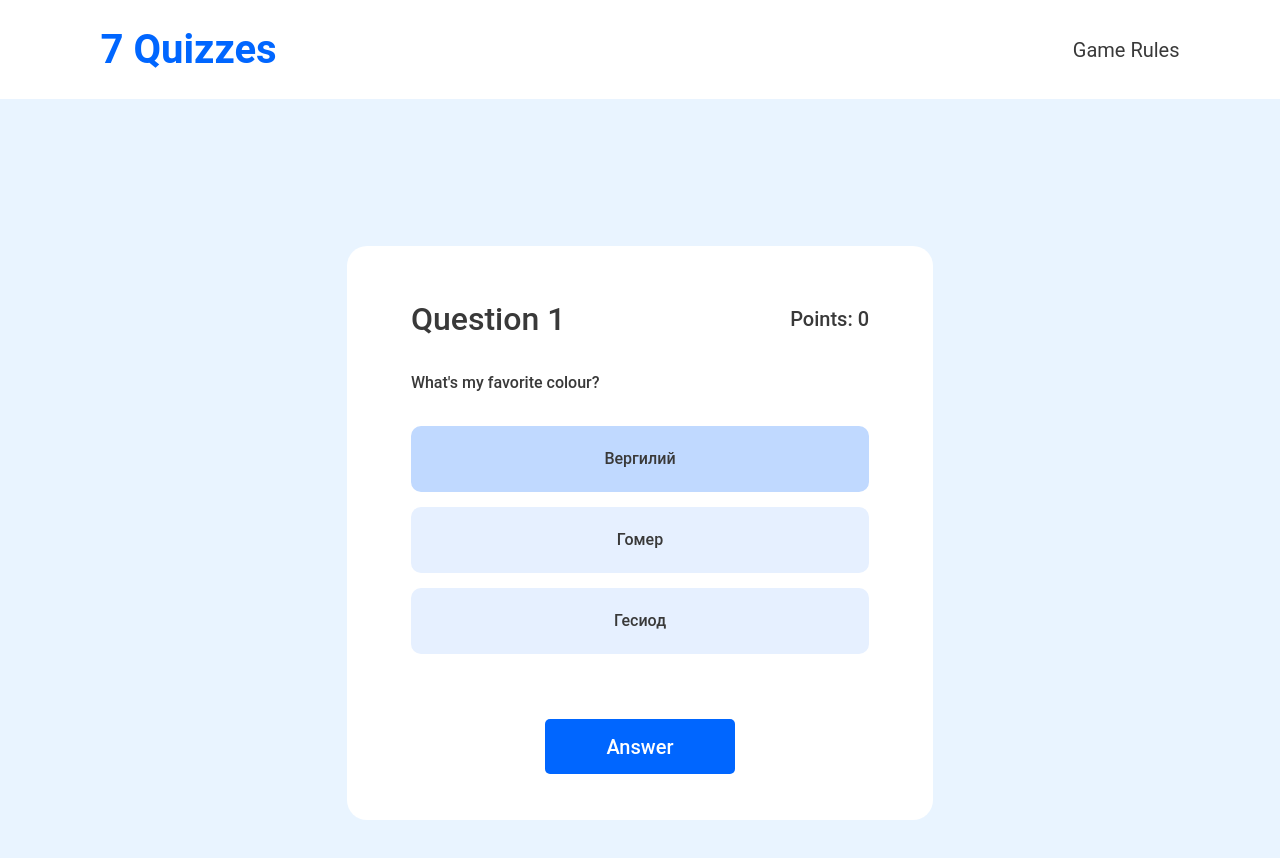
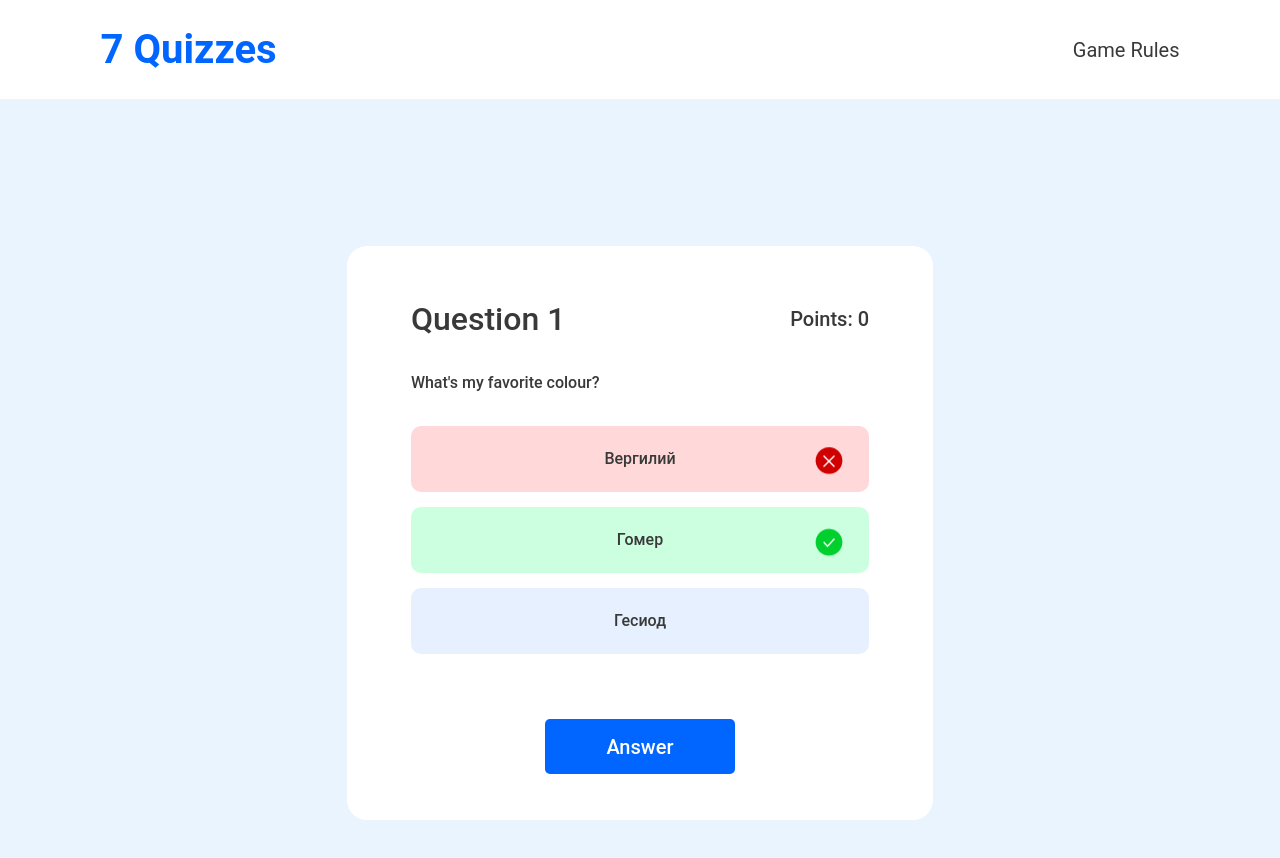
Before and after one commit to YuliaVorotintseva/7quizzes-frontend, a React (Vite) app: page /game in a window 1280 px wide. Both pictures are taken after a click on the label "Вергилий". Shown: the top 858 px of the page. Built offline with nearby package versions, Linux system fonts and the light colour scheme.

Commit message:
feat: updated Answer component and it's style

```diff
--- a/src/components/Answer/Answer.tsx
+++ /dev/null
@@ -1,23 +0,0 @@
-import React from "react";
-
-import "./answer.css";
-
-export type AnswerProps = {
-  id: string;
-  text: string;
-};
-
-const Answer = ({ id, text }: AnswerProps) => (
-  <label className="answer" htmlFor={id} key={id}>
-    <input
-      type="radio"
-      name="answer"
-      id={id}
-      value={id}
-      className="answer__radio"
-    />
-    {text}
-  </label>
-);
-
-export default Answer;
--- /dev/null
+++ b/src/components/AnswerComponent/AnswerComponent.tsx
@@ -0,0 +1,63 @@
+import React from "react";
+
+import "./answerComponent.css";
+
+export type AnswerProps = {
+  id: string;
+  text: string;
+  score: number;
+  isSelected: boolean;
+  isDisabled: boolean;
+  selectAnswer: (id: string) => void;
+};
+
+const AnswerComponent = ({
+  id,
+  text,
+  score,
+  isSelected,
+  isDisabled,
+  selectAnswer,
+}: AnswerProps) => {
+  const getClassName = () => {
+    if (isSelected) {
+      return score > 0 ? "answer correct" : "answer incorrect";
+    }
+    if (isDisabled && score > 0) {
+      return "answer correct";
+    }
+    return "answer";
+  };
+
+  const getIcon = () => {
+    if (isSelected) {
+      return score > 0 ? (
+        <img className="answer__img" src="/correct.png" />
+      ) : (
+        <img className="answer__img" src="/incorrect.png" />
+      );
+    }
+    if (isDisabled && score > 0) {
+      return <img className="answer__img" src="/correct.png" />;
+    }
+  };
+
+  return (
+    <label className={getClassName()} htmlFor={id} key={id}>
+      <input
+        type="radio"
+        name="answer"
+        id={id}
+        value={id}
+        className="answer__radio"
+        onChange={() => selectAnswer(id)}
+        disabled={isDisabled}
+        checked={isSelected}
+      />
+      {text}
+      {getIcon()}
+    </label>
+  );
+};
+
+export default AnswerComponent;
--- a/src/components/Answer/answer.css
+++ b/src/components/AnswerComponent/answerComponent.css
@@ -1,4 +1,5 @@
 .answer {
+  position: relative;
   display: flex;
   align-items: center;
   justify-content: center;
@@ -27,6 +28,22 @@
   background-color: var(--radio-button-checked);
 }
 
-.answer :disabled {
+.answer.correct {
+  background-color: var(--button-correct-background-color);
+}
+
+.answer.incorrect {
+  background-color: var(--button-incorrect-background-color);
+}
+
+.answer__radio:disabled {
+  cursor: not-allowed;
   background-color: var(--radio-button-disabled);
 }
+
+.answer__img {
+  position: absolute;
+  top: 0;
+  right: 0;
+  transform: translateX(-75%) translateY(60%);
+}
--- a/src/components/Button/Button.tsx
+++ b/src/components/Button/Button.tsx
@@ -11,7 +11,9 @@ export type Props = {
 const Button = ({ disabled, className, onClick, text }: Props) => {
   return (
     <button
-      className={disabled ? "button disabled" : `button ${className}`}
+      className={
+        disabled ? `button ${className} disabled` : `button ${className}`
+      }
       onClick={disabled ? () => {} : onClick}
       disabled={disabled ?? false}
     >
--- a/src/components/Button/button.css
+++ b/src/components/Button/button.css
@@ -1,6 +1,7 @@
 .button {
   width: 190px;
   height: 55px;
+  margin-top: 50px;
   font-family: var(--main-font-family);
   font-size: var(--text-header-info);
   font-weight: var(--font-weight-middle);
@@ -23,19 +24,18 @@
   background-color: var(--button-onclick-background-color);
 }
 
-.button .disabled {
+.button.disabled {
+  margin-bottom: 46px;
   cursor: not-allowed;
   background-color: var(--button-disabled-background-color);
 }
 
 .submit__answer {
-  margin-top: 50px;
   margin-bottom: 46px;
 }
 
 .submit__sign_in {
   align-self: center;
-  margin-top: 50px;
   margin-bottom: 20px;
 }
 
--- a/src/components/Question/Question.tsx
+++ b/src/components/Question/Question.tsx
@@ -1,9 +1,9 @@
-import React from "react";
+import React, { useState } from "react";
 import { useNavigate } from "react-router-dom";
 
 import Button from "../Button/Button";
 import IAnswer from "../../interfaces/Answer";
-import Answer from "../Answer/Answer";
+import AnswerComponent from "../AnswerComponent/AnswerComponent";
 
 import "./question.css";
 
@@ -16,10 +16,21 @@ export type Props = {
 
 const Question = (props: Props) => {
   const navigate = useNavigate();
+  const [selectedAnswer, selectAnswer] = useState<string | null>(null);
 
-  const answers = props.answers.map((answer: IAnswer, key) => (
-    <Answer id={answer.id} text={answer.text} key={key} />
-  ));
+  const answers = props.answers.map((answer: IAnswer, key) => {
+    return (
+      <AnswerComponent
+        id={answer.id}
+        text={answer.text}
+        score={answer.score}
+        key={key}
+        isSelected={answer.id === selectedAnswer}
+        isDisabled={selectedAnswer != null}
+        selectAnswer={selectAnswer}
+      />
+    );
+  });
 
   return (
     <div className="question">
@@ -39,7 +50,8 @@ const Question = (props: Props) => {
       <form action="" method="post" className="form__question">
         {answers}
         <Button
-          className="submit__answer"
+          disabled={selectedAnswer == null}
+          className={"submit__answer"}
           onClick={() => navigate("/finish")}
           text="answer"
         />
--- a/src/index.css
+++ b/src/index.css
@@ -5,6 +5,8 @@
   --button-active-background-color: #06f;
   --button-hover-background-color: #297fff;
   --button-onclick-background-color: #005ce5;
+  --button-correct-background-color: #ccffe0;
+  --button-incorrect-background-color: #ffd9d9;
   --button-disabled-background-color: #c1c1c1;
   --radio-button-normal: #e6f0ff;
   --radio-button-hover: #d9e8ff;
--- a/src/interfaces/Answer.tsx
+++ b/src/interfaces/Answer.tsx
@@ -2,14 +2,14 @@ interface IAnswer {
   id: string;
   text: string;
   isCorrect?: string;
-  score?: number;
+  score: number | 0;
 }
 
 class Answer implements IAnswer {
   id: string;
   text: string;
   isCorrect?: string;
-  score?: number;
+  score: number | 0;
 
   constructor(params: IAnswer) {
     this.id = params.id;
```
Also changed, not shown: public/correct.png (added), public/incorrect.png (added).
